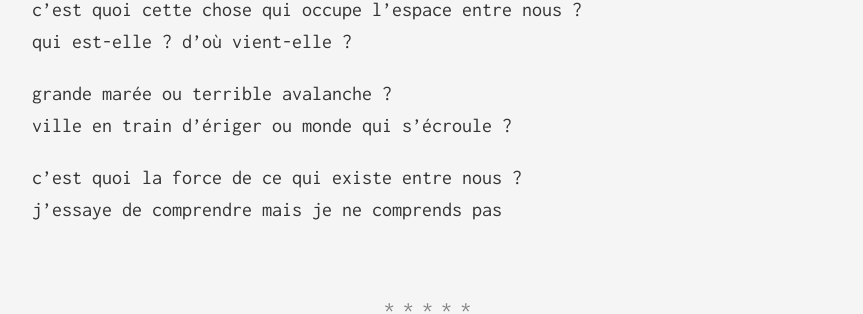
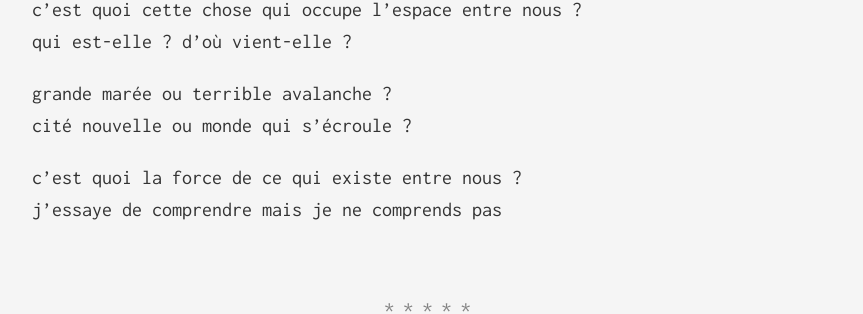
Before and after one commit to enricoJL/enricojl.github.io, a Jekyll site: the page built from _posts/2024-02-10-quy-a-t-il.md, in a window 1280 px wide. Shown: the part 548-862 px from the top of the page, without its empty margins (208-1071 px from the left). Built offline with Jekyll 4.4.1, drawn with Linux system fonts in a browser that asks for light colours.

Commit message:
nouvelle

```diff
--- a/_posts/2024-02-10-quy-a-t-il.md
+++ b/_posts/2024-02-10-quy-a-t-il.md
@@ -12,7 +12,7 @@ c’est quoi cette chose qui occupe l’espace entre nous ?
 qui est-elle ? d’où vient-elle ?
 
 grande marée ou terrible avalanche ?
-ville en train d’ériger ou monde qui s’écroule ?
+cité nouvelle ou monde qui s’écroule ?
 
 c’est quoi la force de ce qui existe entre nous ?
 j’essaye de comprendre mais je ne comprends pas
```
